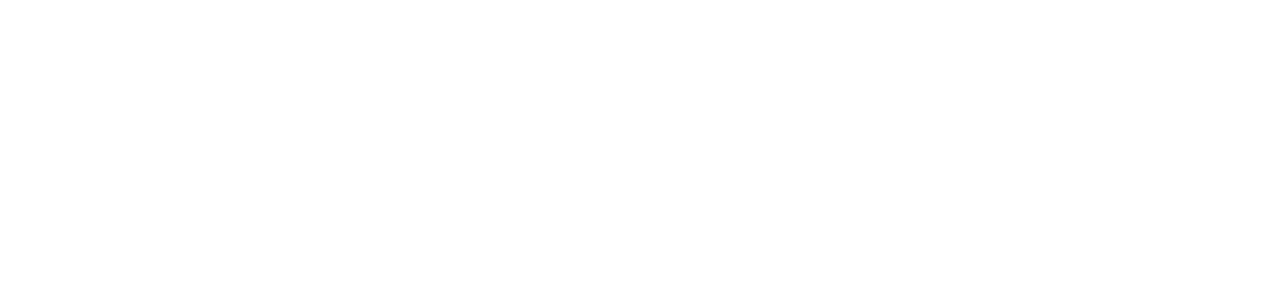
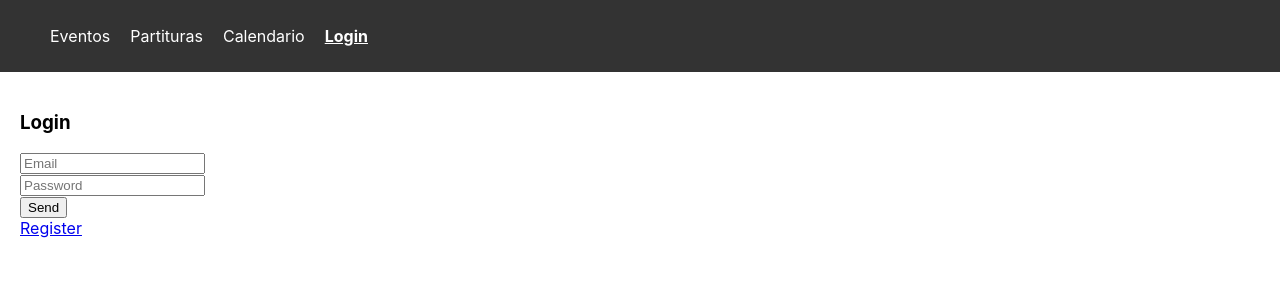
Before and after one commit to migueferse/xarangapp, a React (Create React App) app: page /login in a window 1280 px wide. Before the commit this address had no page. Shown: the top 300 px of the page. Built offline with nearby package versions, Linux system fonts and the light colour scheme.

Commit message:
Add main layout and components

```diff
--- /dev/null
+++ b/src/App.css
@@ -0,0 +1,32 @@
+.layout {
+  display: flex;
+  flex-direction: column;
+  height: 100vh;
+}
+
+.header {
+  background-color: #333;
+  color: white;
+  padding: 10px;
+}
+
+.nav-list {
+  display: flex;
+  list-style: none;
+  gap: 20px;
+}
+
+.nav-list li a {
+  color: white;
+  text-decoration: none;
+}
+
+.nav-list li a.active {
+  font-weight: bold;
+  text-decoration: underline;
+}
+
+.main-content {
+  flex-grow: 1;
+  padding: 20px;
+}
--- a/src/App.js
+++ b/src/App.js
@@ -1,14 +1,34 @@
-import { BrowserRouter as Router, Routes, Route } from 'react-router-dom';
+import './App.css'
+import { BrowserRouter as Router, Routes, Route, NavLink } from 'react-router-dom';
+import Events from './components/Events';
+import Scores from './components/Scores';
+import Calendar from './components/Calendar';
 import Login from './components/Login';
-import Layout from './components/Layout';
 
 function App() {
   return (
     <Router>
-      <Routes>
-        <Route path="/" element={<Login />} />
-        <Route path="/layout" element={<Layout />} />
-      </Routes>
+      <div className="layout">
+        <header className="header">
+          <nav>
+            <ul className="nav-list">
+              <li><NavLink to="/events" className={({ isActive }) => (isActive ? 'active' : '')}>Eventos</NavLink></li>
+              <li><NavLink to="/scores" className={({ isActive }) => (isActive ? 'active' : '')}>Partituras</NavLink></li>
+              <li><NavLink to="/calendar" className={({ isActive }) => (isActive ? 'active' : '')}>Calendario</NavLink></li>
+              <li><NavLink to="/login" className={({ isActive }) => (isActive ? 'active' : '')}>Login</NavLink></li>
+            </ul>
+          </nav>
+        </header>
+
+        <main className="main-content">
+          <Routes>
+            <Route path="/events" element={<Events/>} />
+            <Route path="/scores" element={<Scores/>} />
+            <Route path="/calendar" element={<Calendar/>} />
+            <Route path="/login" element={<Login/>} />
+          </Routes>
+        </main>
+      </div>
     </Router>
   );
 }
--- /dev/null
+++ b/src/components/Calendar.js
@@ -0,0 +1,11 @@
+import React from 'react';
+
+const Calendar = () => {
+  return (
+    <div>
+      <h1>Welcome to the Calendar Component!</h1>
+    </div>
+  );
+};
+
+export default Calendar;
--- /dev/null
+++ b/src/components/Events.js
@@ -0,0 +1,11 @@
+import React from 'react';
+
+const Events = () => {
+  return (
+    <div>
+      <h1>Welcome to the Events Component!</h1>
+    </div>
+  );
+};
+
+export default Events;
--- /dev/null
+++ b/src/components/Scores.js
@@ -0,0 +1,11 @@
+import React from 'react';
+
+const Scores = () => {
+  return (
+    <div>
+      <h1>Welcome to the Scores Component!</h1>
+    </div>
+  );
+};
+
+export default Scores;
```
